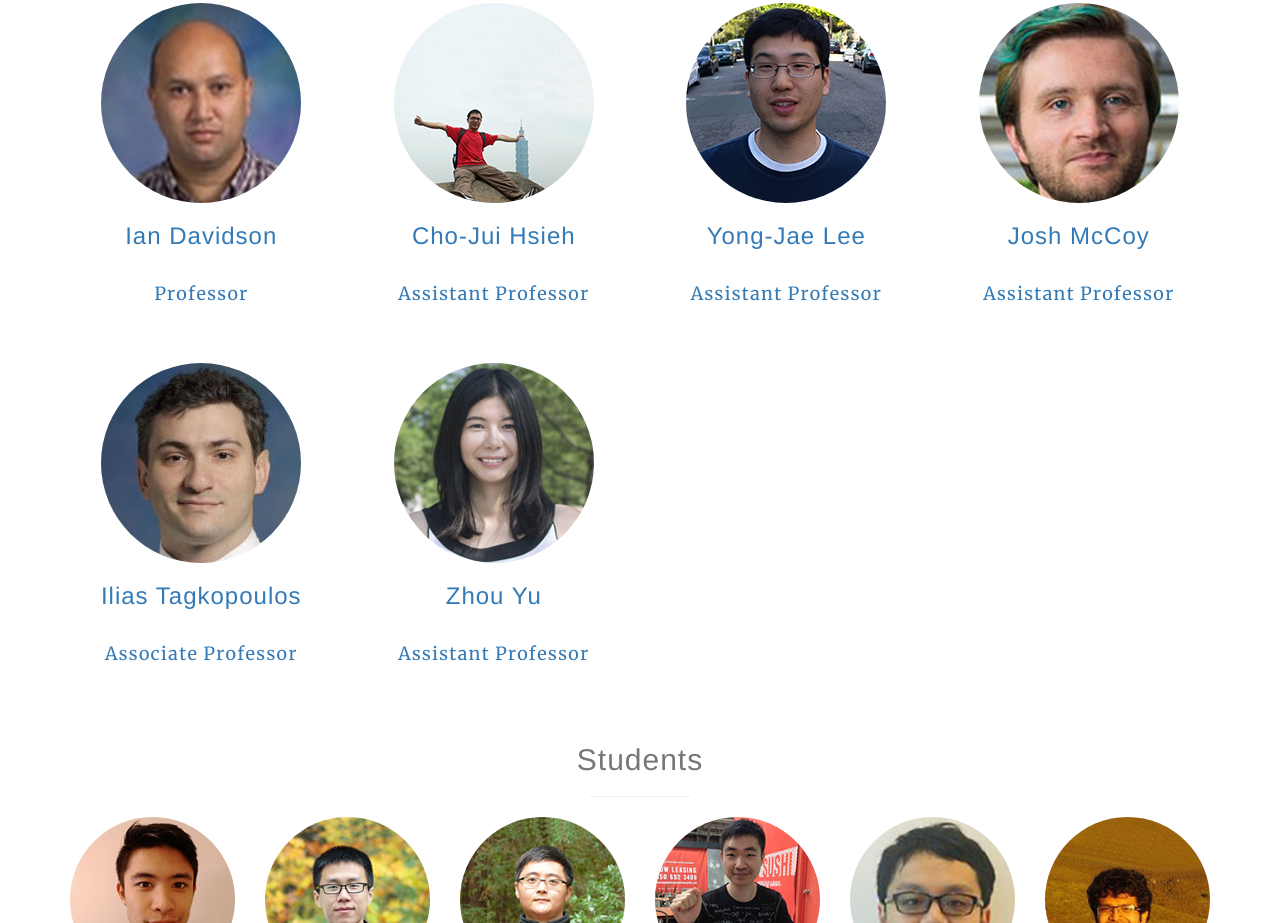
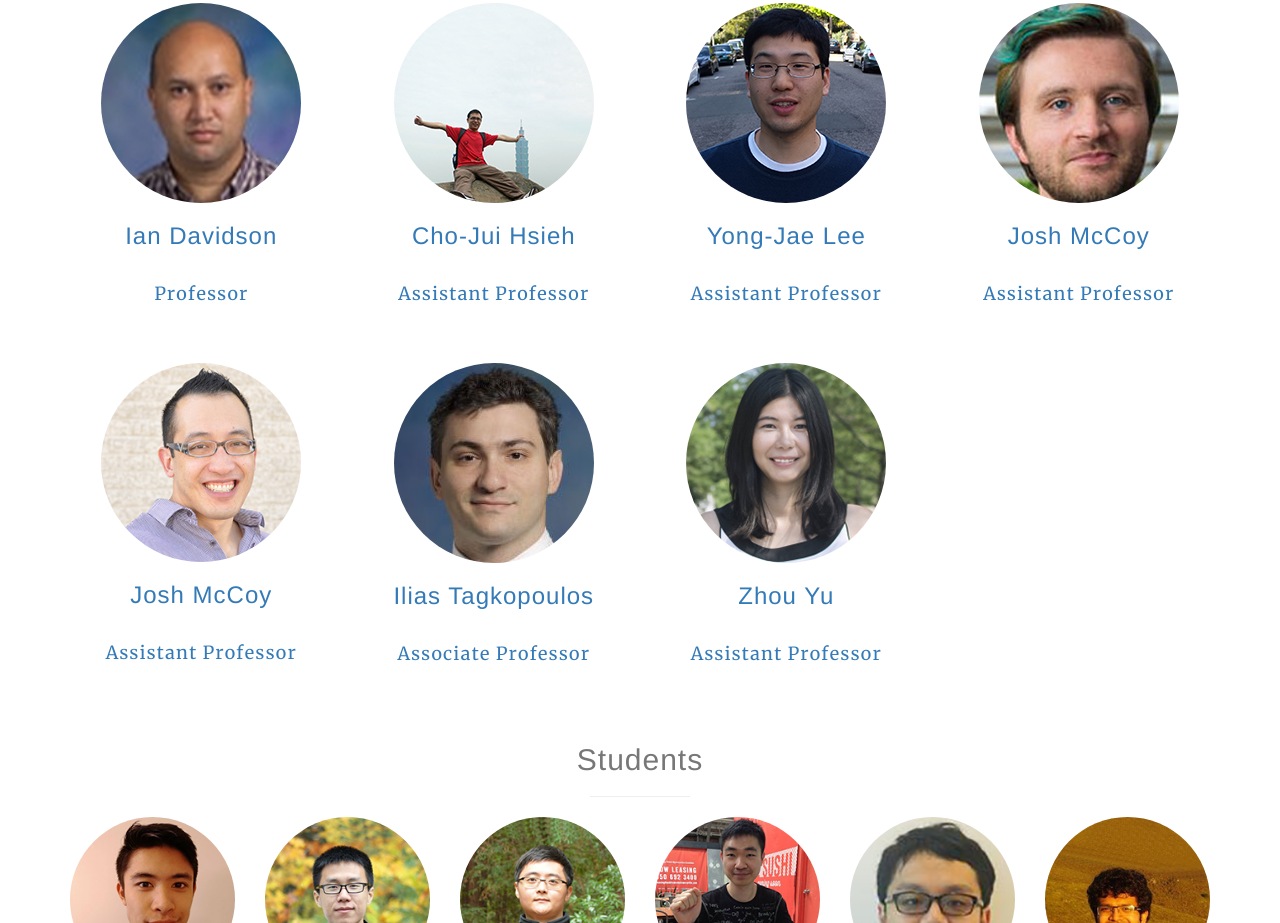
Before and after one commit to it2003/UCD-ML, a website with bundled scripts: page index.html in a window 1280 px wide. Shown: the part 513-1436 px from the top of the page. Built offline with nearby package versions, Linux system fonts and the light colour scheme.

Commit message:
Added Dr. Quon

```diff
--- a/index.html
+++ b/index.html
@@ -99,6 +99,13 @@
                 <div class="col-sm-3 col-xs-6">
                     <a href="https://faculty.engineering.ucdavis.edu/mccoy/" target="_blank" class="person-item">
                         <img class="img-circle" src="images/people/faculty/mccoy.jpg" alt="Josh McCoy">
+                        <h3>Josh McCoy</h3>
+                        <h4>Assistant Professor</h4>
+                    </a>
+                </div>
+                <div class="col-sm-3 col-xs-6">
+                    <a href="http://qlab.faculty.ucdavis.edu/" target="_blank" class="person-item">
+                        <img class="img-circle" src="images/people/faculty/GeraldQuon.jpg" alt="Gerald Quon">
                         <h3>Josh McCoy</h3>
                         <h4>Assistant Professor</h4>
                     </a>
```
Also changed, not shown: images/people/faculty/GeraldQuon.jpg (added), to_delete_GeraldQuon.jpg (added).
